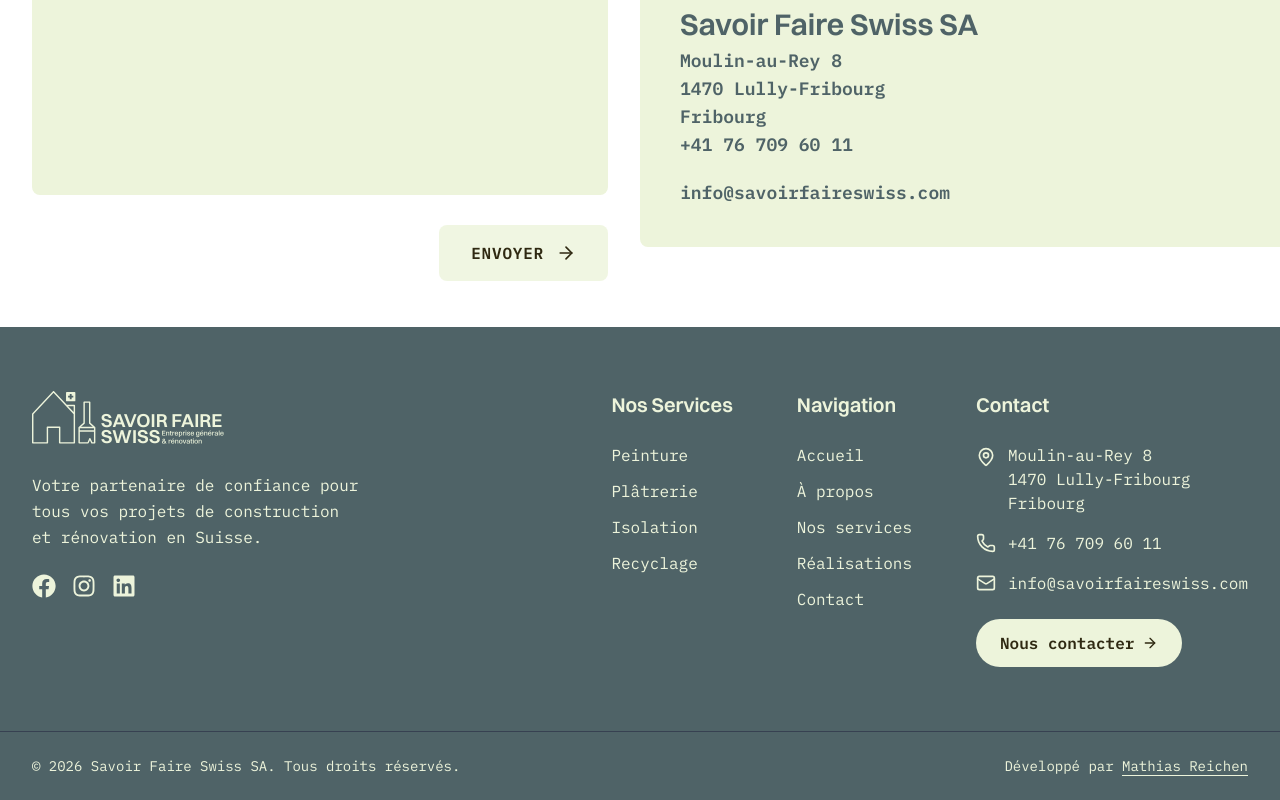
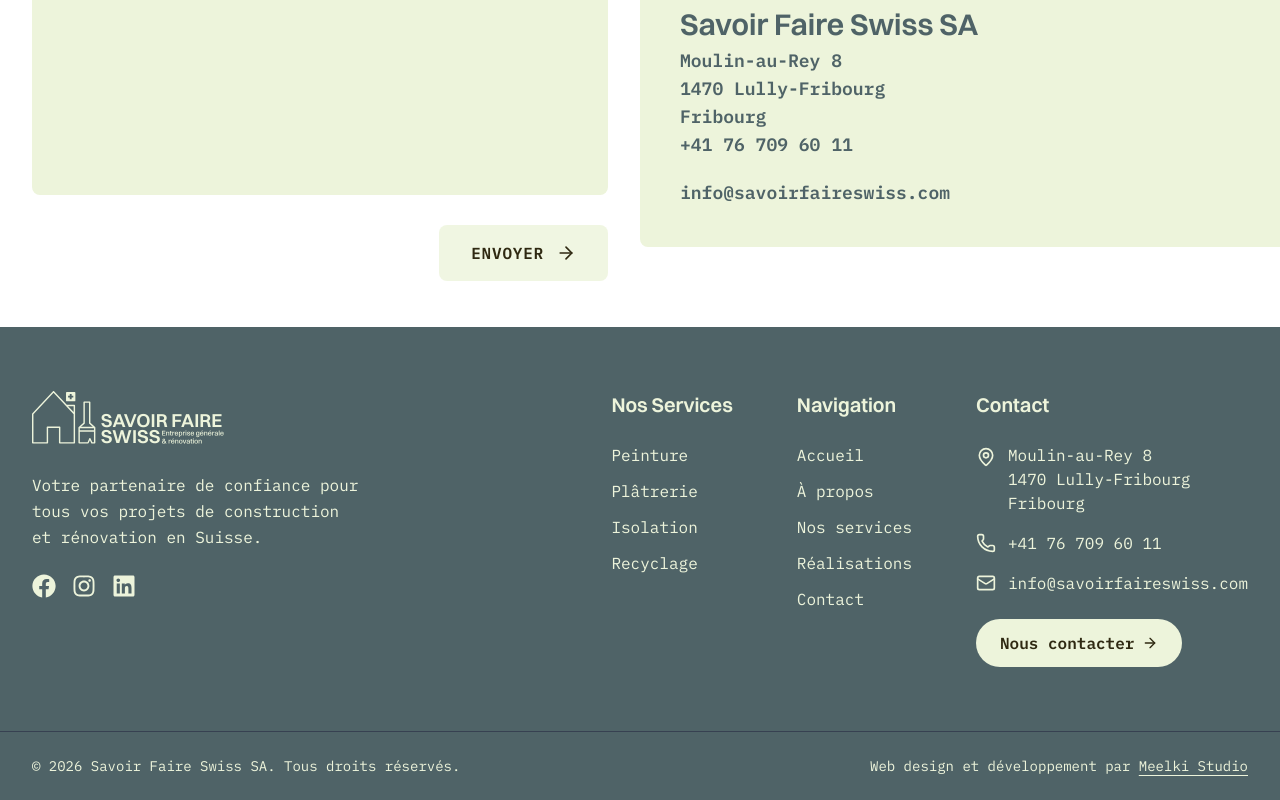
Before and after one commit to mathiaswdr/savoir-faire-swiss, a Next.js app: page / in a window 1280 px wide. Shown: the part 4265-5065 px from the top of the page. Built offline with nearby package versions, Linux system fonts and the light colour scheme.

Commit message:
updates 2026-04-01 12:59:42

```diff
--- a/components/footer.tsx
+++ b/components/footer.tsx
@@ -215,14 +215,14 @@
               © 2026 Savoir Faire Swiss SA. Tous droits réservés.
             </div>
             <div className="text-mainYellow text-sm text-center md:text-right">
-              Développé par{" "}
+              Web design et développement par{" "}
               <a
-                href="https://www.mathiasreichen.com/"
+                href="https://www.meelki.ch"
                 target="_blank"
                 rel="noopener noreferrer"
                 className="underline underline-offset-4 hover:text-clearBlue transition-colors duration-300"
               >
-                Mathias Reichen
+                Meelki Studio
               </a>
             </div>
             {/* <div className="flex space-x-6 text-sm">
```
